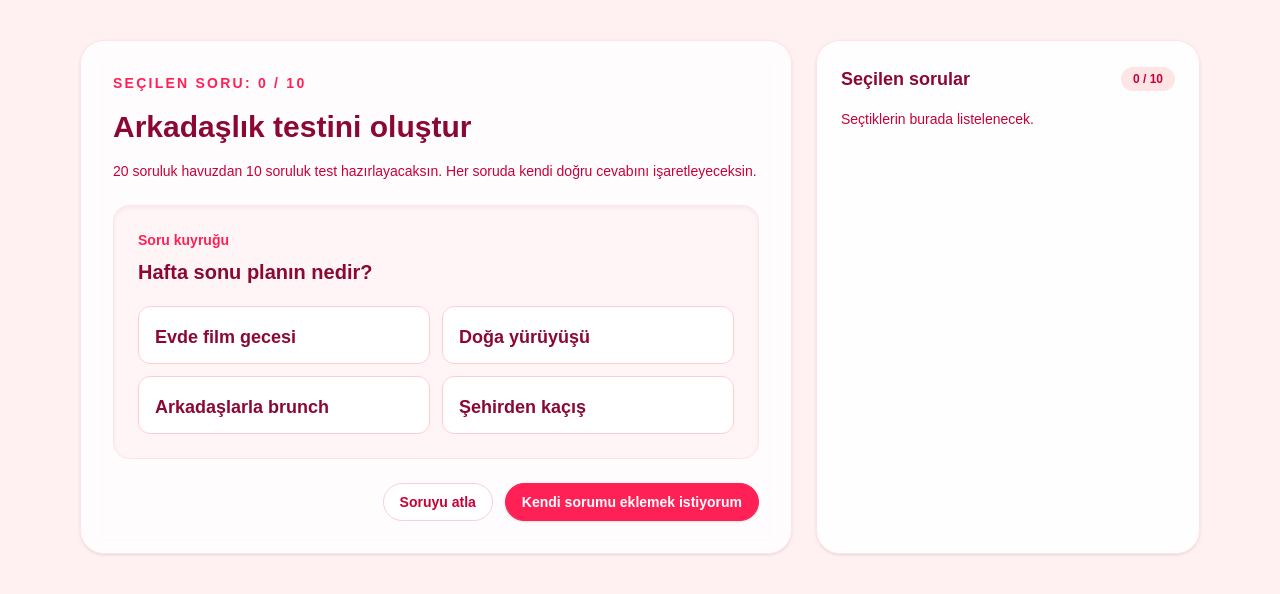
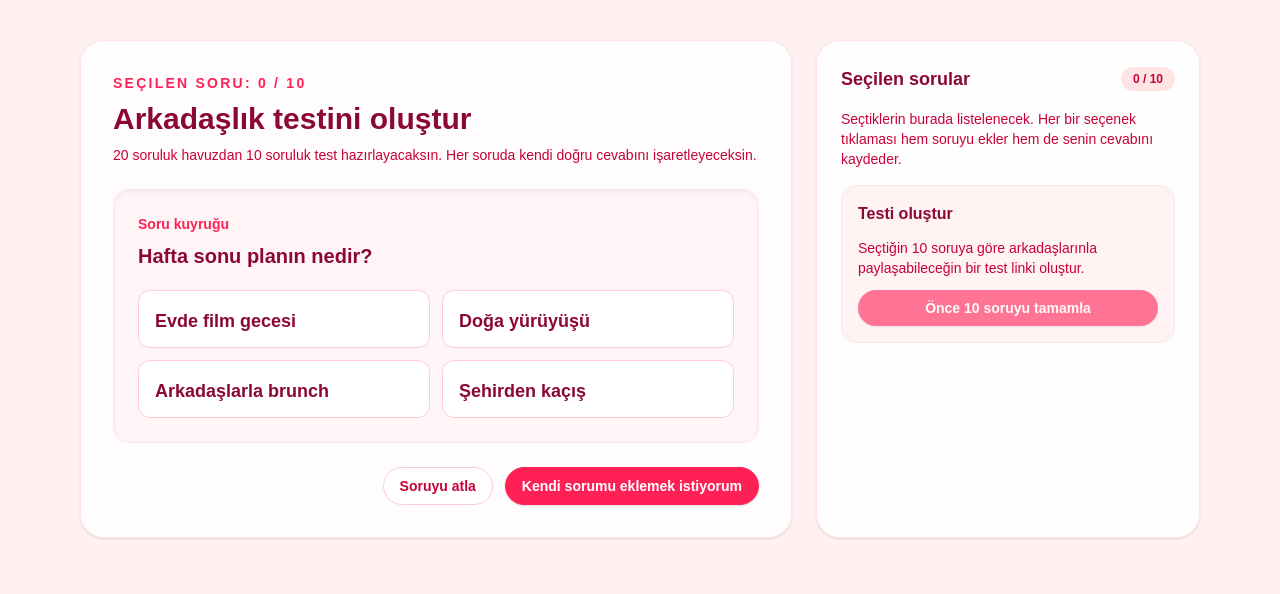
Before and after one commit to basakozdemr/arkadaslik-testi, a Next.js app: page /create in a window 1280 px wide. Shown: the top 594 px of the page. Built offline with nearby package versions, Linux system fonts and the light colour scheme.

Commit message:
testi bitir butonu eklendi

```diff
--- a/src/app/create/page.tsx
+++ b/src/app/create/page.tsx
@@ -6,7 +6,7 @@ type Question = {
   id: string;
   text: string;
   options: string[];
-    answer?: string; // seed pool answers are illustrative; creator sets answers via selection
+  answer?: string; // seed answers only for demo; creator sets answers via selection
 };
 
 type SelectedQuestion = {
@@ -106,6 +106,10 @@ export default function CreatePage() {
       options: string[];
     }>
   >([]);
+  const [testId, setTestId] = useState<string | null>(null);
+  const [shareLink, setShareLink] = useState<string | null>(null);
+  const [showSharePanel, setShowSharePanel] = useState(false);
+  const [copyStatus, setCopyStatus] = useState<"idle" | "copied">("idle");
 
   const currentQuestion = useMemo(() => remainingQueue[0], [remainingQueue]);
 
@@ -163,12 +167,33 @@ export default function CreatePage() {
     const newQuestion: Question = { id: newId, text: questionText, options: computedOptions };
 
     setCustomQuestions((prev) => [...prev, newQuestion]);
-        // Put the new custom question at the front so it appears immediately
-        setRemainingQueue((prev) => [newQuestion, ...prev]);
+    setRemainingQueue((prev) => [newQuestion, ...prev]); // custom question comes next
     handleCancelCustom();
   };
 
+  const handleCreateTest = async () => {
+    if (selectedQuestions.length < MAX_SELECTION) return;
+    const code = Math.random().toString(36).slice(2, 8).toUpperCase();
+    setTestId(code);
+    const origin = typeof window !== "undefined" ? window.location.origin : "";
+    const link = origin ? `${origin}/test/${code}` : `/test/${code}`;
+    setShareLink(link);
+    setShowSharePanel(true);
+    setCopyStatus("idle");
+  };
+
+  const handleCopyLink = async () => {
+    if (!shareLink) return;
+    try {
+      await navigator.clipboard.writeText(shareLink);
+      setCopyStatus("copied");
+    } catch {
+      setCopyStatus("idle");
+    }
+  };
+
   return (
+    <>
       <div className="min-h-screen bg-rose-50 text-rose-950">
         <div className="mx-auto flex max-w-6xl flex-col gap-6 px-4 py-10 lg:flex-row">
           <div className="flex-1 space-y-6 rounded-3xl border border-rose-100 bg-white/80 p-8 shadow-sm backdrop-blur">
@@ -176,10 +201,10 @@ export default function CreatePage() {
               <p className="text-sm font-semibold uppercase tracking-[0.16em] text-rose-500">
                 Seçilen soru: {selectedQuestions.length} / {MAX_SELECTION}
               </p>
-            <h1 className="mt-2 text-3xl font-bold text-rose-900">Arkadaşlık testini oluştur</h1>
-            <p className="mt-2 text-sm text-rose-700">
-              20 soruluk havuzdan 10 soruluk test hazırlayacaksın. Her soruda kendi
-              doğru cevabını işaretleyeceksin.
+              <h1 className="text-3xl font-bold text-rose-900">Arkadaşlık testini oluştur</h1>
+              <p className="text-sm text-rose-700">
+                20 soruluk havuzdan 10 soruluk test hazırlayacaksın. Her soruda kendi doğru cevabını
+                işaretleyeceksin.
               </p>
             </div>
 
@@ -188,8 +213,8 @@ export default function CreatePage() {
                 <div className="flex flex-col items-start gap-3">
                   <h2 className="text-xl font-semibold text-rose-900">Havuzdaki sorular bitti.</h2>
                   <p className="text-sm text-rose-700">
-                                    Örnek havuz şimdilik sınırlı. Yeni sorular ekleyene kadar seçtiklerinle devam
-                                    edebilirsin.
+                    Örnek havuz şimdilik sınırlı. Yeni sorular ekleyene kadar seçtiklerinle
+                    devam edebilirsin.
                   </p>
                 </div>
               )}
@@ -284,6 +309,7 @@ export default function CreatePage() {
                 </div>
               )}
             </div>
+
             <div className="flex flex-col gap-3 sm:flex-row sm:justify-end">
               {currentQuestion && !showCustomEditor && (
                 <button
@@ -325,7 +351,8 @@ export default function CreatePage() {
             </div>
             {selectedQuestions.length === 0 ? (
               <p className="text-sm text-rose-700">
-                            Seçtiklerin burada listelenecek.
+                Seçtiklerin burada listelenecek. Her bir seçenek tıklaması hem soruyu ekler hem de
+                senin cevabını kaydeder.
               </p>
             ) : (
               <ul className="space-y-3 text-sm text-rose-900">
@@ -354,8 +381,63 @@ export default function CreatePage() {
                 })}
               </ul>
             )}
+
+            <div className="mt-4 space-y-3 rounded-2xl border border-rose-100 bg-rose-50/80 p-4">
+              <h4 className="text-base font-bold text-rose-900">Testi oluştur</h4>
+              <p className="text-sm text-rose-700">
+                Seçtiğin 10 soruya göre arkadaşlarınla paylaşabileceğin bir test linki oluştur.
+              </p>
+              <button
+                type="button"
+                onClick={handleCreateTest}
+                disabled={selectedQuestions.length < MAX_SELECTION}
+                className="w-full rounded-full bg-rose-500 px-4 py-2 text-sm font-semibold text-white shadow-sm transition hover:bg-rose-600 disabled:cursor-not-allowed disabled:opacity-60"
+              >
+                {selectedQuestions.length < MAX_SELECTION ? "Önce 10 soruyu tamamla" : "Testi oluştur"}
+              </button>
+            </div>
           </aside>
         </div>
       </div>
+
+      {showSharePanel && shareLink && (
+        <div className="fixed inset-0 z-50 flex items-center justify-center bg-rose-950/30 px-4">
+          <div className="w-full max-w-md space-y-4 rounded-3xl border border-rose-200 bg-white p-6 shadow-xl">
+            <div className="flex items-start justify-between gap-3">
+              <div>
+                <h4 className="text-lg font-bold text-rose-900">Testin hazır!</h4>
+                <p className="text-sm text-rose-700">Bu linki arkadaşlarınla paylaşabilirsin:</p>
+              </div>
+              <button
+                type="button"
+                onClick={() => setShowSharePanel(false)}
+                className="rounded-full border border-rose-200 bg-white px-3 py-1 text-xs font-semibold text-rose-700 hover:border-rose-300"
+              >
+                ×
+              </button>
+            </div>
+            <p className="break-all rounded-xl bg-rose-50 px-3 py-2 font-mono text-xs text-rose-800">
+              {shareLink}
+            </p>
+            <div className="space-y-2">
+              <button
+                type="button"
+                onClick={handleCopyLink}
+                className="w-full rounded-full bg-rose-500 px-4 py-2 text-xs font-semibold text-white shadow-sm transition hover:bg-rose-600"
+              >
+                {copyStatus === "copied" ? "Kopyalandı" : "Linki kopyala"}
+              </button>
+              <button
+                type="button"
+                onClick={() => setShowSharePanel(false)}
+                className="w-full rounded-full border border-rose-200 bg-rose-50 px-4 py-2 text-xs font-semibold text-rose-700 hover:border-rose-300"
+              >
+                Paneli kapat
+              </button>
+            </div>
+          </div>
+        </div>
+      )}
+    </>
   );
 }
```
Lines whose indentation alone changed are shown as unchanged.
